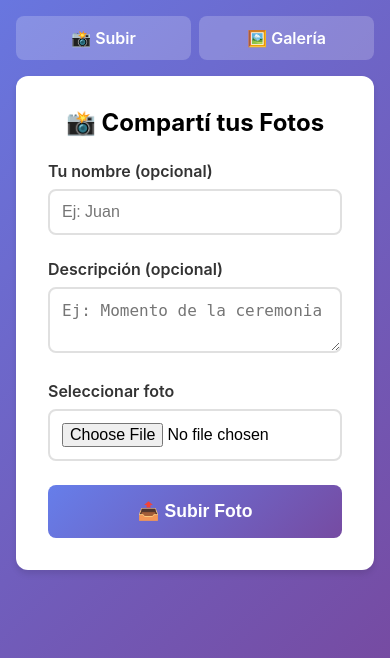
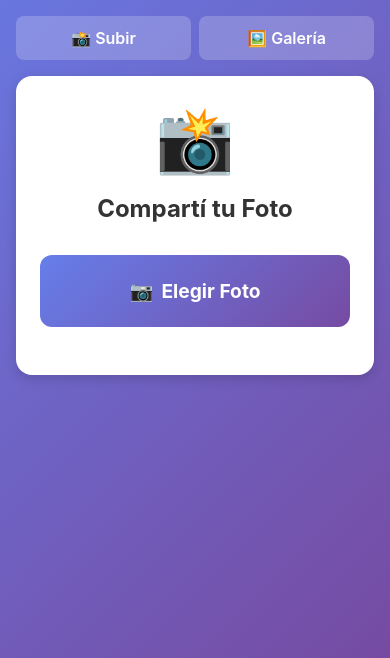
Before and after one commit to arielcardoso-ar/casamiento-katherine-ariel, a Flask app: template templates/invitados/fotos.html in a window 390 px wide. Shown: the part 186-844 px from the top of the page. Run offline with Flask 3, Linux system fonts and the light colour scheme; the template is opened without the code that fills it: most values are stand-ins (such as "Sample title", 1, 10 or a date in 2020).

Commit message:
UI: Interfaz mobile-first más simple e intuitiva para subir fotos
Co-authored-by: Cursor <cursoragent@cursor.com>

```diff
--- a/templates/invitados/fotos.html
+++ b/templates/invitados/fotos.html
@@ -1,48 +1,121 @@
 {% extends "invitados/base.html" %}
 
 {% block styles %}
-.card {
+.upload-container {
     background: white;
-    border-radius: 12px;
-    padding: 2rem;
-    box-shadow: 0 4px 6px rgba(0,0,0,0.1);
+    border-radius: 16px;
+    padding: 1.5rem;
+    box-shadow: 0 4px 12px rgba(0,0,0,0.15);
 }
-.form-group {
+.upload-icon {
+    text-align: center;
+    font-size: 4rem;
+    margin-bottom: 1rem;
+}
+.upload-title {
+    text-align: center;
+    font-size: 1.5rem;
+    font-weight: 700;
+    color: #333;
+    margin-bottom: 2rem;
+}
+.file-input-wrapper {
+    position: relative;
     margin-bottom: 1.5rem;
 }
-.form-group label {
+.file-input-wrapper input[type="file"] {
+    position: absolute;
+    opacity: 0;
+    width: 100%;
+    height: 100%;
+    cursor: pointer;
+}
+.file-button {
+    display: flex;
+    align-items: center;
+    justify-content: center;
+    gap: 0.5rem;
+    padding: 1.5rem;
+    background: linear-gradient(135deg, #667eea 0%, #764ba2 100%);
+    color: white;
+    border-radius: 12px;
+    font-size: 1.2rem;
+    font-weight: 700;
+    text-align: center;
+    cursor: pointer;
+    transition: transform 0.2s;
+}
+.file-button:active {
+    transform: scale(0.98);
+}
+.preview {
+    display: none;
+    margin: 1rem 0;
+    border-radius: 12px;
+    overflow: hidden;
+}
+.preview img {
+    width: 100%;
+    height: auto;
     display: block;
-    margin-bottom: 0.5rem;
-    font-weight: 600;
-    color: #333;
 }
-.form-group input, .form-group textarea {
+.optional-fields {
+    display: none;
+    margin-top: 1rem;
+}
+.optional-fields.show {
+    display: block;
+}
+.input-group {
+    margin-bottom: 1rem;
+}
+.input-group input,
+.input-group textarea {
     width: 100%;
-    padding: 0.75rem;
+    padding: 1rem;
     border: 2px solid #e0e0e0;
-    border-radius: 8px;
+    border-radius: 10px;
     font-size: 1rem;
 }
-.btn {
+.input-group input:focus,
+.input-group textarea:focus {
+    outline: none;
+    border-color: #667eea;
+}
+.btn-primary {
     width: 100%;
-    padding: 1rem;
+    padding: 1.25rem;
     background: linear-gradient(135deg, #667eea 0%, #764ba2 100%);
     color: white;
     border: none;
-    border-radius: 8px;
-    font-size: 1.1rem;
+    border-radius: 12px;
+    font-size: 1.2rem;
+    font-weight: 700;
+    cursor: pointer;
+    transition: all 0.3s;
+}
+.btn-primary:disabled {
+    opacity: 0.5;
+    cursor: not-allowed;
+}
+.btn-secondary {
+    width: 100%;
+    padding: 1rem;
+    background: transparent;
+    color: #667eea;
+    border: 2px solid #667eea;
+    border-radius: 10px;
+    font-size: 1rem;
     font-weight: 600;
     cursor: pointer;
-}
-.btn:disabled {
-    opacity: 0.5;
-    cursor: not-allowed;
+    margin-bottom: 1rem;
 }
 .status {
     margin-top: 1rem;
     padding: 1rem;
-    border-radius: 8px;
+    border-radius: 10px;
     text-align: center;
+    font-weight: 600;
     display: none;
 }
 .status.success { background: #d4edda; color: #155724; }
@@ -50,29 +123,44 @@
 {% endblock %}
 
 {% block content %}
-<div class="card">
-    <h2 style="text-align: center; margin-bottom: 1.5rem;">📸 Compartí tus Fotos</h2>
+<div class="upload-container">
+    <div class="upload-icon">📸</div>
+    <h2 class="upload-title">Compartí tu Foto</h2>
 
     <form id="uploadForm" enctype="multipart/form-data">
-        <div class="form-group">
-            <label for="nombre">Tu nombre (opcional)</label>
-            <input type="text" id="nombre" name="nombre" placeholder="Ej: Juan">
+        <!-- Botón grande para seleccionar foto -->
+        <div class="file-input-wrapper">
+            <input type="file" id="foto" name="foto" accept="image/*" required>
+            <div class="file-button">
+                <span>📷</span>
+                <span id="fileButtonText">Elegir Foto</span>
+            </div>
         </div>
 
-        <div class="form-group">
-            <label for="descripcion">Descripción (opcional)</label>
-            <textarea id="descripcion" name="descripcion" rows="2" placeholder="Ej: Momento de la ceremonia"></textarea>
+        <!-- Preview de la imagen -->
+        <div id="preview" class="preview">
+            <img id="previewImg" src="" alt="Preview">
         </div>
 
-        <div class="form-group">
-            <label for="foto">Seleccionar foto</label>
-            <input type="file" id="foto" name="foto" accept="capture=camera,image/*" required>
+        <!-- Campos opcionales (se muestran después de elegir foto) -->
+        <div id="optionalFields" class="optional-fields">
+            <div class="input-group">
+                <input type="text" id="nombre" name="nombre" placeholder="Tu nombre (opcional)">
+            </div>
+
+            <div class="input-group">
+                <textarea id="descripcion" name="descripcion" rows="2" placeholder="Descripción (opcional)"></textarea>
+            </div>
+
+            <button type="submit" class="btn-primary" id="uploadBtn">
+                <span id="uploadText">✨ Subir Foto</span>
+                <span id="uploadSpinner" style="display: none;">⏳ Subiendo...</span>
+            </button>
+
+            <button type="button" class="btn-secondary" onclick="resetForm()">
+                ↩️ Elegir otra foto
+            </button>
         </div>
-
-        <button type="submit" class="btn" id="uploadBtn">
-            <span id="uploadText">📤 Subir Foto</span>
-            <span id="uploadSpinner" style="display: none;">⏳ Subiendo...</span>
-        </button>
     </form>
 
     <div id="uploadStatus" class="status"></div>
@@ -81,6 +169,40 @@
 
 {% block scripts %}
 <script>
+const fotoInput = document.getElementById('foto');
+const preview = document.getElementById('preview');
+const previewImg = document.getElementById('previewImg');
+const optionalFields = document.getElementById('optionalFields');
+const fileButtonText = document.getElementById('fileButtonText');
+
+// Cuando se selecciona una foto
+fotoInput.addEventListener('change', function(e) {
+    const file = e.target.files[0];
+    if (file) {
+        // Mostrar preview
+        const reader = new FileReader();
+        reader.onload = function(e) {
+            previewImg.src = e.target.result;
+            preview.style.display = 'block';
+        }
+        reader.readAsDataURL(file);
+
+        // Mostrar campos opcionales
+        optionalFields.classList.add('show');
+        fileButtonText.textContent = file.name;
+    }
+});
+
+// Reset form
+function resetForm() {
+    document.getElementById('uploadForm').reset();
+    preview.style.display = 'none';
+    optionalFields.classList.remove('show');
+    fileButtonText.textContent = 'Elegir Foto';
+    document.getElementById('uploadStatus').style.display = 'none';
+}
+
+// Submit form
 document.getElementById('uploadForm').addEventListener('submit', async function(e) {
     e.preventDefault();
 
@@ -105,14 +227,13 @@ document.getElementById('uploadForm').addEventListener('submit', async function(
 
         if (data.success) {
             uploadStatus.className = 'status success';
-            uploadStatus.textContent = '✓ ' + data.message;
+            uploadStatus.textContent = '✓ ¡Foto subida! Gracias por compartir';
             uploadStatus.style.display = 'block';
 
-            document.getElementById('uploadForm').reset();
-
+            // Reset después de 2 segundos
             setTimeout(() => {
-                uploadStatus.style.display = 'none';
-            }, 3000);
+                resetForm();
+            }, 2000);
         } else {
             throw new Error(data.message);
         }
@@ -120,7 +241,7 @@ document.getElementById('uploadForm').addEventListener('submit', async function(
         uploadStatus.className = 'status error';
         uploadStatus.textContent = '✗ Error: ' + error.message;
         uploadStatus.style.display = 'block';
-    } finally {
+
         uploadBtn.disabled = false;
         uploadText.style.display = 'inline';
         uploadSpinner.style.display = 'none';
```
